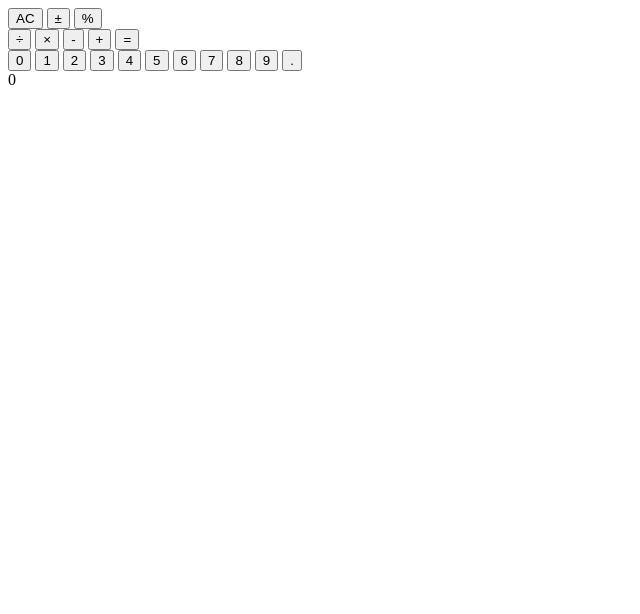
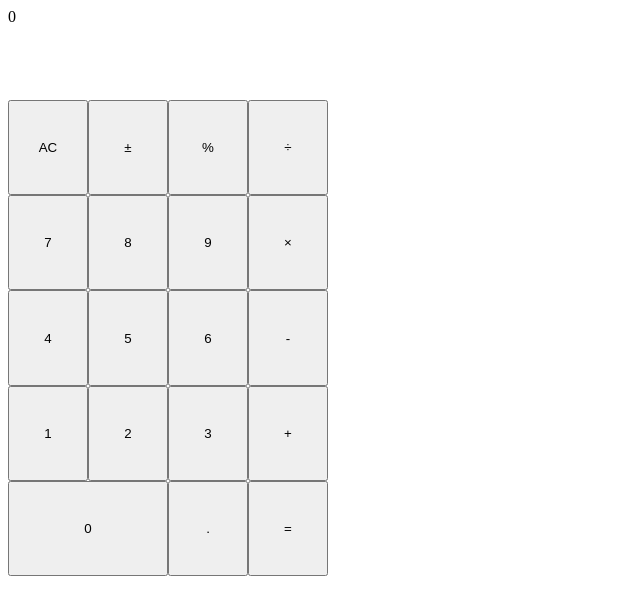
Before and after one commit to larkintuckerllc/calculator, a website: page index.html in a window 1280 px wide. Shown: the whole page, without its empty margins (0-640 px from the left). Drawn offline with Linux system fonts and the light colour scheme.

Commit message:
Reorder and organize html elements

```diff
--- a/index.html
+++ b/index.html
@@ -5,10 +5,15 @@
   <meta name="viewport" content="width=device-width, initial-scale=1.0">
   <meta http-equiv="X-UA-Compatible" content="ie=edge">
   <title>Basic Calculator</title>
+  <link rel="stylesheet" href="style.css">
   <script src='index.js' defer></script>
 </head>
 <body>
   <div id='calculator'>
+
+    <div id='response-pane'>
+      0
+    </div>
 
     <div id='modifier-buttons'>
       <button class='modifiers unsupported'>AC</button>
@@ -25,22 +30,18 @@
     </div>
 
     <div id='digit-buttons'>
-      <button class='digits'>0</button>
+      <button class='digits'>7</button>
+      <button class='digits'>8</button>
+      <button class='digits'>9</button>
+      <button class='digits'>4</button>
+      <button class='digits'>5</button>
+      <button class='digits'>6</button>
       <button class='digits'>1</button>
       <button class='digits'>2</button>
       <button class='digits'>3</button>
-      <button class='digits'>4</button>
-      <button class='digits'>5</button>
-      <button class='digits'>6</button>
-      <button class='digits'>7</button>
-      <button class='digits'>8</button>
-      <button class='digits'>9</button>
+      <button class='digits'>0</button>
       <button class='digits'>.</button>
     </div>
-
-        <div id='response-pane'>
-          0
-        </div>
 
   </div>
 </body>
--- /dev/null
+++ b/style.css
@@ -0,0 +1,45 @@
+body {
+  display: grid;
+}
+
+#calculator {
+  display: grid;
+  grid-template-columns: repeat(4, 1fr);
+  grid-template-rows: auto;
+  width: 320px;
+  height: 568px;
+}
+
+#response-pane {
+  display: grid;
+  grid-area: response-pane;
+  grid-column: 1/5;
+  grid-row: 1/2;
+}
+
+#modifier-buttons {
+  display: grid;
+  grid-template-columns: repeat(3, 1fr);
+  grid-column: 1/4;
+  grid-row: 2/3;
+}
+
+#operation-buttons {
+  display: grid;
+  grid-area: operation-buttons;
+  grid-column: 4/5;
+  grid-row: 2/7;
+}
+
+#digit-buttons {
+  display: grid;
+  grid-area: digit-buttons;
+  grid-template-columns: repeat(3, 1fr);
+  grid-template-rows: repeat(4, 1fr);
+  grid-column: 1/4;
+  grid-row: 3/7;
+}
+
+.digits:nth-last-child(2) {
+  grid-column: 1/3;
+}
```
